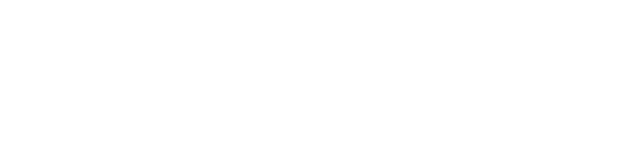
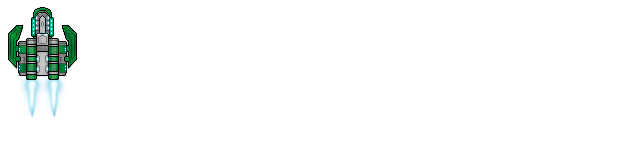
Before and after one commit to IsaacFisch/Space-Interlopers, a plain HTML site: page index.html in a window 1280 px wide. Shown: the whole page, without its empty margins (0-640 px from the left). Drawn offline with Linux system fonts and the light colour scheme.

Commit message:
Got spaceship drawing

```diff
--- a/index.css
+++ b/index.css
@@ -0,0 +1,32 @@
+.shipContainer {
+    position: absolute;
+    left: 0px;
+    top: 0px;
+}
+
+.shipBody {
+    position: absolute;
+    background-image: url("./img/fighter-green.png");
+    width: 85px;
+    height: 85px;
+    z-index: 30;
+}
+
+.exhaust {
+    position: absolute;
+    background-image: url("./img/exhaust-1.png");
+    height: 64px;
+    width: 43px;
+    background-size: cover;
+    z-index: 20;
+}
+
+.exhaust.left {
+    left: 10px;
+    top: 63px;
+}
+
+.exhaust.right {
+    left: 32px;
+    top: 63px;
+}
--- a/index.html
+++ b/index.html
@@ -2,9 +2,16 @@
 <html>
 <head>
 	<title> Interlopers </title>
+    <link href="index.css" type="text/css" rel="stylesheet" />
 </head>
 <body>
 
+
+    <div class="shipContainer">
+        <div class="shipBody"></div>
+        <div class="exhaust left"></div>
+        <div class="exhaust right"></div>
+    </div>
 </body>
 
 </html>
```
